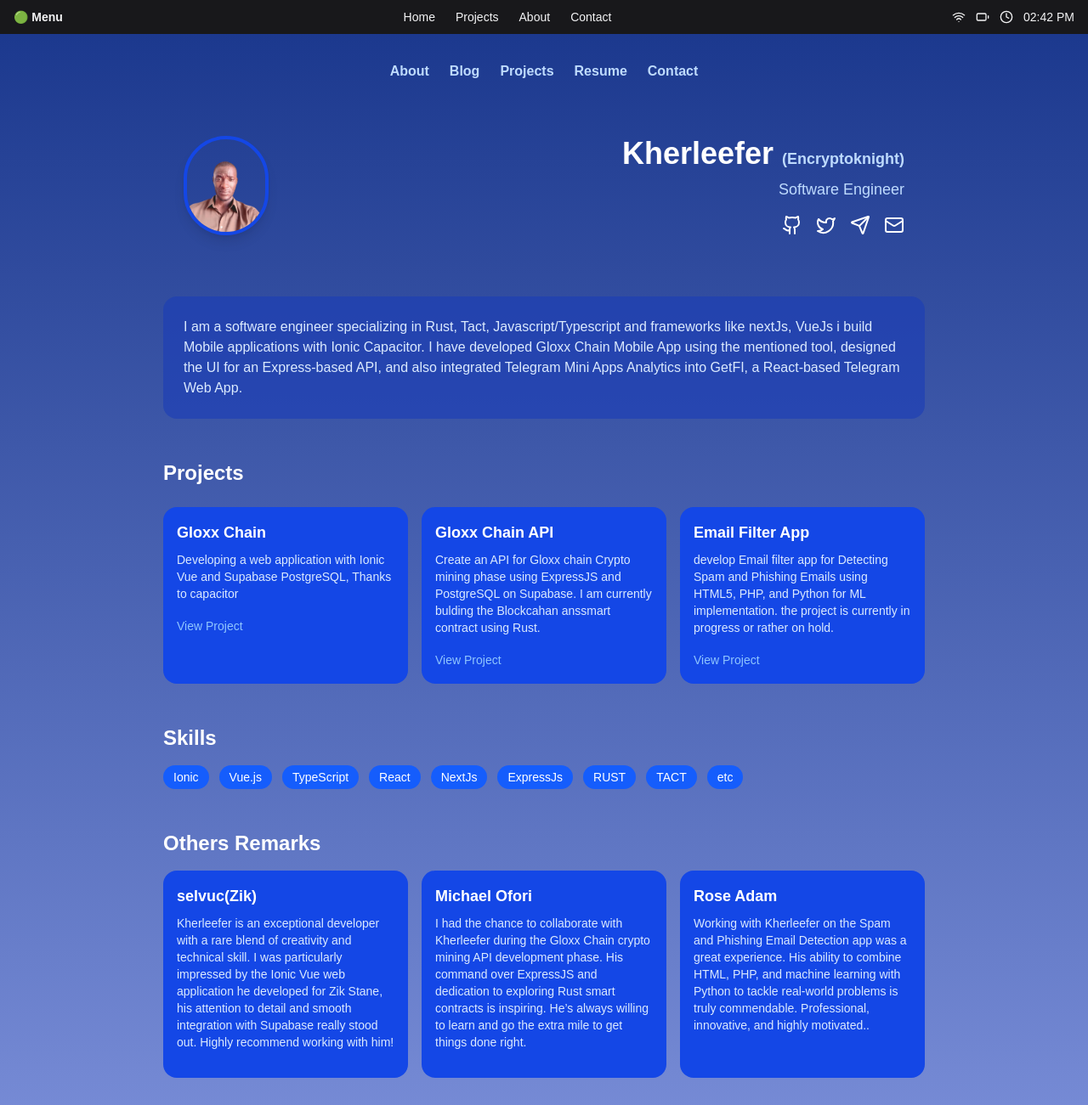
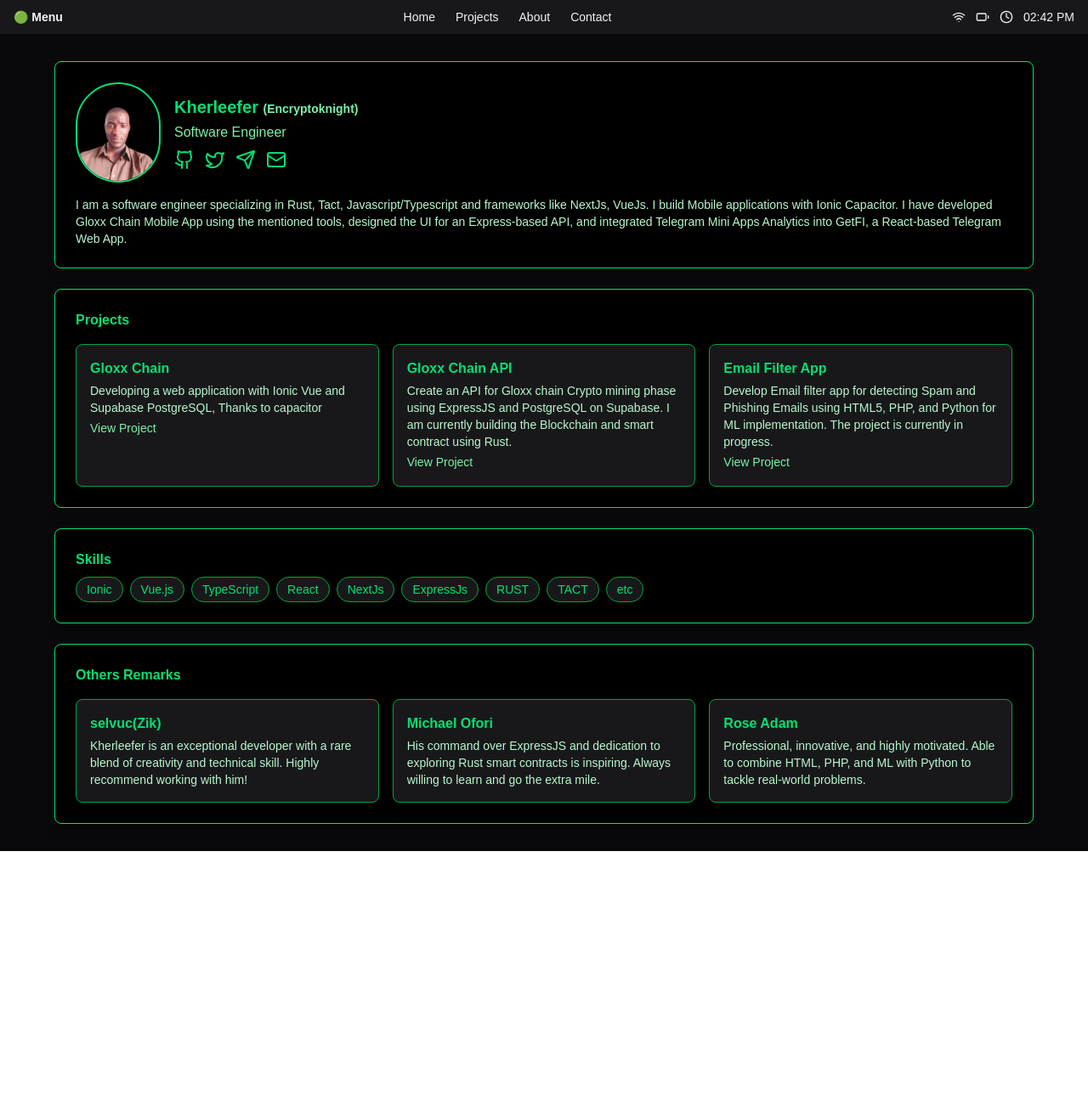
Before and after one commit to kherleefer/kherleefer, a Next.js app: page / in a window 1280 px wide. Shown: the whole page at 85% size. After the commit the page ends 1002 px from the top, so only its background shows below. Built offline with nearby package versions, Linux system fonts and the light colour scheme.

Commit message:
Update page.tsx

```diff
--- a/app/page.tsx
+++ b/app/page.tsx
@@ -1,252 +1,131 @@
 "use client";
+
 import Image from "next/image";
-//import Link from "next/link";
-import Link from "next/link";
 import { Github, Send, Twitter, Mail } from "lucide-react";
 import { motion } from "framer-motion";
 
+const projects = [
+  {
+    title: "Gloxx Chain",
+    description: "Developing a web application with Ionic Vue and Supabase PostgreSQL, Thanks to capacitor",
+    link: "https://t.me/gloxx_chain/20",
+  },
+  {
+    title: "Gloxx Chain API",
+    description: "Create an API for Gloxx chain Crypto mining phase using ExpressJS and PostgreSQL on Supabase. I am currently building the Blockchain and smart contract using Rust.",
+    link: "#",
+  },
+  {
+    title: "Email Filter App",
+    description: "Develop Email filter app for detecting Spam and Phishing Emails using HTML5, PHP, and Python for ML implementation. The project is currently in progress.",
+    link: "https://thinkdoit.infy.uk",
+  },
+];
+
+const skills = ["Ionic", "Vue.js", "TypeScript", "React", "NextJs", "ExpressJs", "RUST", "TACT", "etc"];
+
+const remarks = [
+  {
+    title: "selvuc(Zik)",
+    description: "Kherleefer is an exceptional developer with a rare blend of creativity and technical skill. Highly recommend working with him!",
+  },
+  {
+    title: "Michael Ofori",
+    description: "His command over ExpressJS and dedication to exploring Rust smart contracts is inspiring. Always willing to learn and go the extra mile.",
+  },
+  {
+    title: "Rose Adam",
+    description: "Professional, innovative, and highly motivated. Able to combine HTML, PHP, and ML with Python to tackle real-world problems.",
+  },
+];
+
 export default function Home() {
   return (
+    <div className="min-h-screen bg-zinc-950 p-8 text-green-400 font-mono">
+      <div className="max-w-6xl mx-auto space-y-6">
+        {/* About / Profile Window */}
         <motion.div
           initial={{ opacity: 0, y: 20 }}
           animate={{ opacity: 1, y: 0 }}
           transition={{ duration: 0.6 }}
-      className="min-h-screen bg-gradient-to-b from-blue-900 to-blue-800/60 text-white p-8"
+          className="bg-black border border-green-400 rounded-lg p-6 shadow-lg"
         >
-      {/* Navigation Bar */}
-      <nav className="flex justify-center gap-6 mb-10 ">
-        <Link
-          href="/about"
-          className="hover:underline text-blue-200 font-semibold"
-        >
-          About
-        </Link>
-        <Link
-          href="/blog"
-          className="hover:underline text-blue-200 font-semibold"
-        >
-          Blog
-        </Link>
-        <Link
-          href="/project"
-          className="hover:underline text-blue-200 font-semibold"
-        >
-          Projects
-        </Link>
-        <Link
-          href="/resume"
-          className="hover:underline text-blue-200 font-semibold"
-        >
-          Resume
-        </Link>
-        <Link
-          href="/contact"
-          className="hover:underline text-blue-200 font-semibold"
-        >
-          Contact
-        </Link>
-      </nav>
-      <div className="max-w-4xl mx-auto">
-        <header className="mb-12">
-          <div className="flex flex-row flex-wrap items-center justify-between gap-4 rounded-2xl p-4 md:p-6">
-  {/* Profile Image on the left */}
-  <div className="flex-shrink-0">
+          <div className="flex flex-col md:flex-row items-center gap-4">
             <Image
               src="/img/profileImage.png"
               alt="Profile Picture"
               width={100}
               height={100}
-      className="rounded-full border-4 border-blue-700 shadow-lg"
+              className="rounded-full border-2 border-green-400"
             />
-  </div>
-
-  {/* Text and Socials on the right */}
-  <div className="flex flex-col items-center md:items-end text-center md:text-right flex-1 min-w-[200px]">
-    <h3 className="text-2xl sm:text-3xl md:text-4xl font-bold break-words">
-      Kherleefer{" "}
-      <span className="text-blue-200 text-base sm:text-lg">
-        (Encryptoknight)
-      </span>
-    </h3>
-    <p className="text-base sm:text-lg text-blue-200 mt-2">Software Engineer</p>
-    <div className="flex gap-4 mt-4 flex-wrap justify-center md:justify-end">
-      <a href="https://github.com/kherleefer">
-        <Github className="h-6 w-6 hover:text-white" />
-      </a>
-      <a href="https://x.com/kherleefer_kk">
-        <Twitter className="h-6 w-6 hover:text-white" />
-      </a>
-      <a href="https://t.me/Encryptoknight">
-        <Send className="h-6 w-6 hover:text-white" />
-      </a>
-      <a href="mailto:mahmudkalifa6@gmail.com">
-        <Mail className="h-6 w-6 hover:text-white" />
-      </a>
+            <div className="flex-1 text-center md:text-left">
+              <h3 className="text-xl font-bold">Kherleefer <span className="text-green-300 text-sm">(Encryptoknight)</span></h3>
+              <p className="mt-1 text-green-300">Software Engineer</p>
+              <div className="flex gap-3 mt-2 justify-center md:justify-start">
+                <a href="https://github.com/kherleefer"><Github /></a>
+                <a href="https://x.com/kherleefer_kk"><Twitter /></a>
+                <a href="https://t.me/Encryptoknight"><Send /></a>
+                <a href="mailto:mahmudkalifa6@gmail.com"><Mail /></a>
               </div>
             </div>
           </div>
-        </header>
-        <motion.section
-          initial={{ opacity: 0.6, y: 20 }}
-          whileInView={{ opacity: 1, y: 0 }}
-          transition={{ duration: 0.5 }}
-          viewport={{ once: true }}
-          className="bg-blue-800/60 rounded-2xl p-6 mb-12"
-        >
+          <p className="mt-4 text-green-200 text-sm">
+            I am a software engineer specializing in Rust, Tact, Javascript/Typescript and frameworks like NextJs, VueJs. I build Mobile applications with Ionic Capacitor. I have developed Gloxx Chain Mobile App using the mentioned tools, designed the UI for an Express-based API, and integrated Telegram Mini Apps Analytics into GetFI, a React-based Telegram Web App.
+          </p>
+        </motion.div>
 
-          <p className="text-blue-100">
-            I am a software engineer specializing in Rust, Tact,
-            Javascript/Typescript and frameworks like nextJs, VueJs i build
-            Mobile applications with Ionic Capacitor. I have developed Gloxx
-            Chain Mobile App using the mentioned tool, designed the UI for an
-            Express-based API, and also integrated Telegram Mini Apps Analytics
-            into GetFI, a React-based Telegram Web App.
-          </p>
-        </motion.section>
-        <motion.section
-          initial={{ opacity: 0, y: 20 }}
-          whileInView={{ opacity: 1, y: 0 }}
-          transition={{ duration: 0.5 }}
-          viewport={{ once: true }}
-          className="mb-12"
-        >
-          <h2 className="text-2xl font-semibold mb-6">Projects</h2>
+        {/* Projects Window */}
         <motion.div
           initial={{ opacity: 0, y: 20 }}
-            whileInView={{ opacity: 1, y: 0 }}
-            transition={{ duration: 0.5 }}
-            className="grid grid-cols-1 md:grid-cols-3 gap-4"
+          animate={{ opacity: 1, y: 0 }}
+          transition={{ duration: 0.6 }}
+          className="bg-black border border-green-400 rounded-lg p-6 shadow-lg"
         >
-            {[
-              {
-                title: "Gloxx Chain",
-                description:
-                  "Developing a web application with Ionic Vue and Supabase PostgreSQL, Thanks to capacitor",
-                link: "https://t.me/gloxx_chain/20",
-              },
-              {
-                title: "Gloxx Chain API",
-                description:
-                  "Create an API for Gloxx chain Crypto mining phase using ExpressJS and PostgreSQL on Supabase. I am currently bulding the Blockcahan anssmart contract using Rust.",
-                link: "#",
-              },
-              {
-                title: "Email Filter App",
-                description:
-                  " develop Email filter app for Detecting Spam and Phishing Emails using HTML5, PHP, and Python for ML implementation. the project is currently in progress or rather on hold.",
-                link: "https://thinkdoit.infy.uk",
-              },
-            ].map((project, index) => (
+          <h2 className="font-bold mb-4">Projects</h2>
+          <div className="grid grid-cols-1 md:grid-cols-3 gap-4">
+            {projects.map((project, idx) => (
+              <div key={idx} className="bg-zinc-900 p-4 rounded-lg border border-green-600">
+                <h3 className="font-bold">{project.title}</h3>
+                <p className="text-green-200 text-sm mt-1">{project.description}</p>
+                <a href={project.link} className="text-green-300 text-sm hover:underline mt-1 inline-block">View Project</a>
+              </div>
+            ))}
+          </div>
+        </motion.div>
+
+        {/* Skills Window */}
         <motion.div
-                key={index}
           initial={{ opacity: 0, y: 20 }}
           animate={{ opacity: 1, y: 0 }}
-                whileHover={{ scale: 1.03 }}
           transition={{ duration: 0.6 }}
-                className="bg-blue-700 p-4 rounded-2xl"
+          className="bg-black border border-green-400 rounded-lg p-6 shadow-lg"
         >
-                <motion.h3
-                  initial={{ opacity: 0, y: -10 }}
-                  animate={{ opacity: 1, y: 0 }}
-                  className="text-lg font-bold mb-2"
-                >
-                  {project.title}
-                </motion.h3>
-                <p className="text-blue-100 text-sm mb-4">
-                  {project.description}
-                </p>
-                <a
-                  href={project.link}
-                  className="text-blue-300 hover:underline text-sm"
-                >
-                  View Project
-                </a>
+          <h2 className="font-bold mb-2">Skills</h2>
+          <div className="flex flex-wrap gap-2">
+            {skills.map((skill) => (
+              <span key={skill} className="bg-zinc-900 px-3 py-1 rounded-full text-sm border border-green-600">{skill}</span>
+            ))}
+          </div>
         </motion.div>
-            ))}
-          </motion.div>
-        </motion.section>
-        <motion.section
-          initial={{ opacity: 0, y: 20 }}
-          whileInView={{ opacity: 1, y: 0 }}
-          transition={{ duration: 0.5 }}
-          viewport={{ once: true }}
-          className="mb-12"
-        >
-          <h2 className="text-2xl font-semibold mb-4">Skills</h2>
+
+        {/* Remarks Window */}
         <motion.div
           initial={{ opacity: 0, y: 20 }}
-            whileInView={{ opacity: 1, y: 0 }}
-            transition={{ duration: 0.5 }}
-            className="flex flex-wrap gap-3"
+          animate={{ opacity: 1, y: 0 }}
+          transition={{ duration: 0.6 }}
+          className="bg-black border border-green-400 rounded-lg p-6 shadow-lg"
         >
-            {["Ionic", "Vue.js", "TypeScript", "React", "NextJs", "ExpressJs", "RUST", "TACT", "etc"].map((skill) => (
-              <span
-                key={skill}
-                className="bg-blue-600 px-3 py-1 rounded-full text-sm"
-              >
-                {skill}
-              </span>
+          <h2 className="font-bold mb-4">Others Remarks</h2>
+          <div className="grid grid-cols-1 md:grid-cols-3 gap-4">
+            {remarks.map((r, idx) => (
+              <div key={idx} className="bg-zinc-900 p-4 rounded-lg border border-green-600">
+                <h3 className="font-bold">{r.title}</h3>
+                <p className="text-green-200 text-sm mt-1">{r.description}</p>
+              </div>
             ))}
-          </motion.div>
-        </motion.section>
-        <motion.section
-          initial={{ opacity: 0, y: 20 }}
-          whileInView={{ opacity: 1, y: 0 }}
-          transition={{ duration: 0.5 }}
-          viewport={{ once: true }}
-        >
-
-          <h2 className="text-2xl font-semibold mb-4">Others Remarks</h2>
-          <motion.div
-            initial={{ opacity: 0, y: 20 }}
-            whileInView={{ opacity: 1, y: 0 }}
-            transition={{ duration: 0.5 }}
-            className="grid grid-cols-1 md:grid-cols-3 gap-4"
-          >
-            {[
-              {
-                title: "selvuc(Zik)",
-                description:
-                  "Kherleefer is an exceptional developer with a rare blend of creativity and technical skill. I was particularly impressed by the Ionic Vue web application he developed for Zik Stane, his attention to detail and smooth integration with Supabase really stood out. Highly recommend working with him!",
-                link: "https://t.me/gloxx_chain/20",
-              },
-              {
-                title: "Michael Ofori",
-                description:
-                  "I had the chance to collaborate with Kherleefer during the Gloxx Chain crypto mining API development phase. His command over ExpressJS and dedication to exploring Rust smart contracts is inspiring. He’s always willing to learn and go the extra mile to get things done right.",
-                link: "#",
-              },
-              {
-                title: "Rose Adam",
-                description:
-                  "Working with Kherleefer on the Spam and Phishing Email Detection app was a great experience. His ability to combine HTML, PHP, and machine learning with Python to tackle real-world problems is truly commendable. Professional, innovative, and highly motivated..",
-                link: "https://thinkdoit.infy.uk",
-              },
-            ].map((project, index) => (
-              <motion.div
-                key={index}
-                initial={{ opacity: 0, y: 20 }}
-                animate={{ opacity: 1, y: 0 }}
-                whileHover={{ scale: 1.03 }}
-                transition={{ duration: 0.6 }}
-                className="bg-blue-700 p-4 rounded-2xl"
-              >
-                <motion.h3
-                  initial={{ opacity: 0, y: -10 }}
-                  animate={{ opacity: 1, y: 0 }}
-                  className="text-lg font-bold mb-2"
-                >
-                  {project.title}
-                </motion.h3>
-                <p className="text-blue-100 text-sm mb-4">
-                  {project.description}
-                </p>
-
-              </motion.div>
-            ))}
-          </motion.div>
-         </motion.section>
           </div>
         </motion.div>
+      </div>
+    </div>
   );
 }
```
Lines whose indentation alone changed are shown as unchanged.
